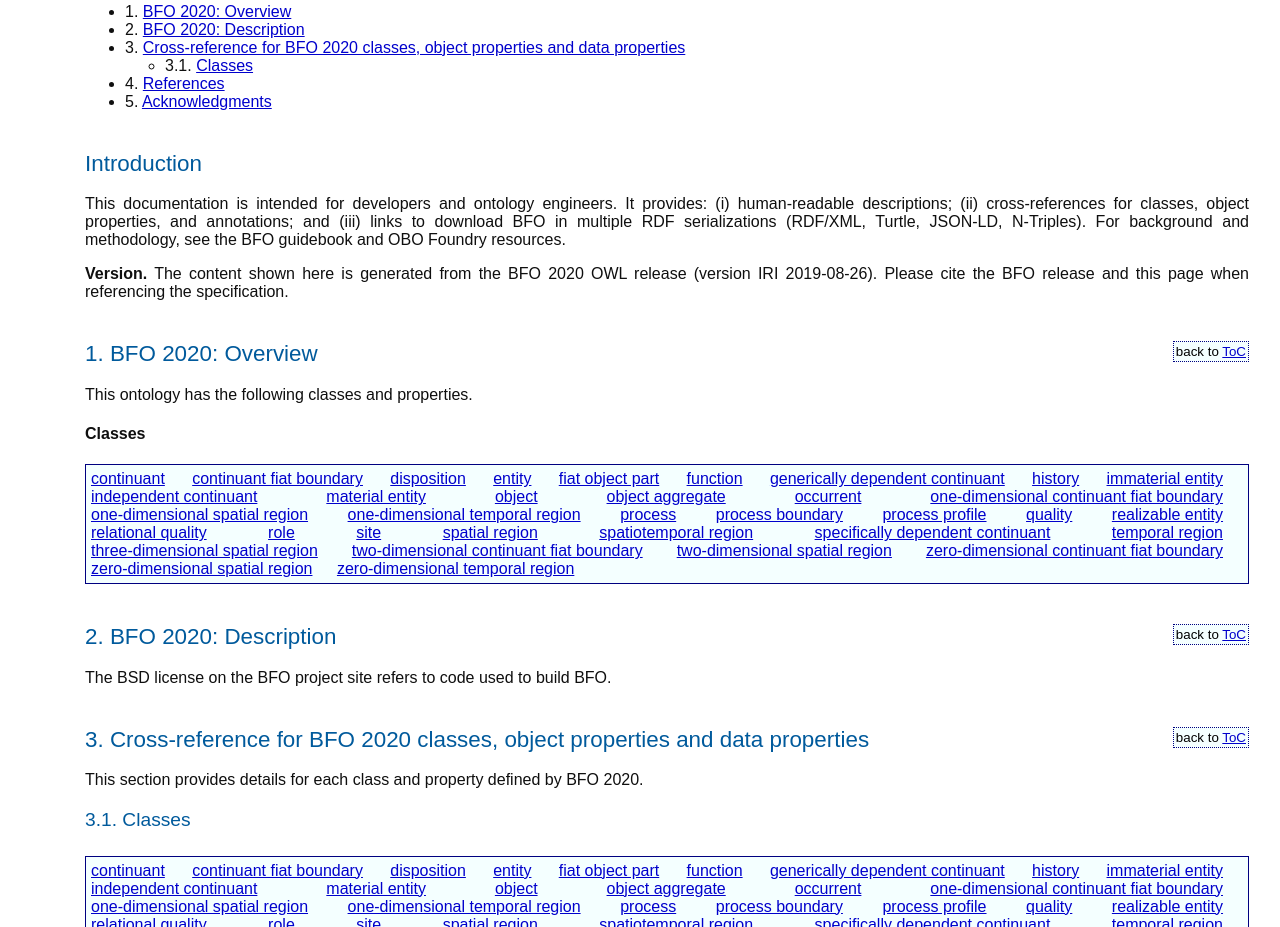
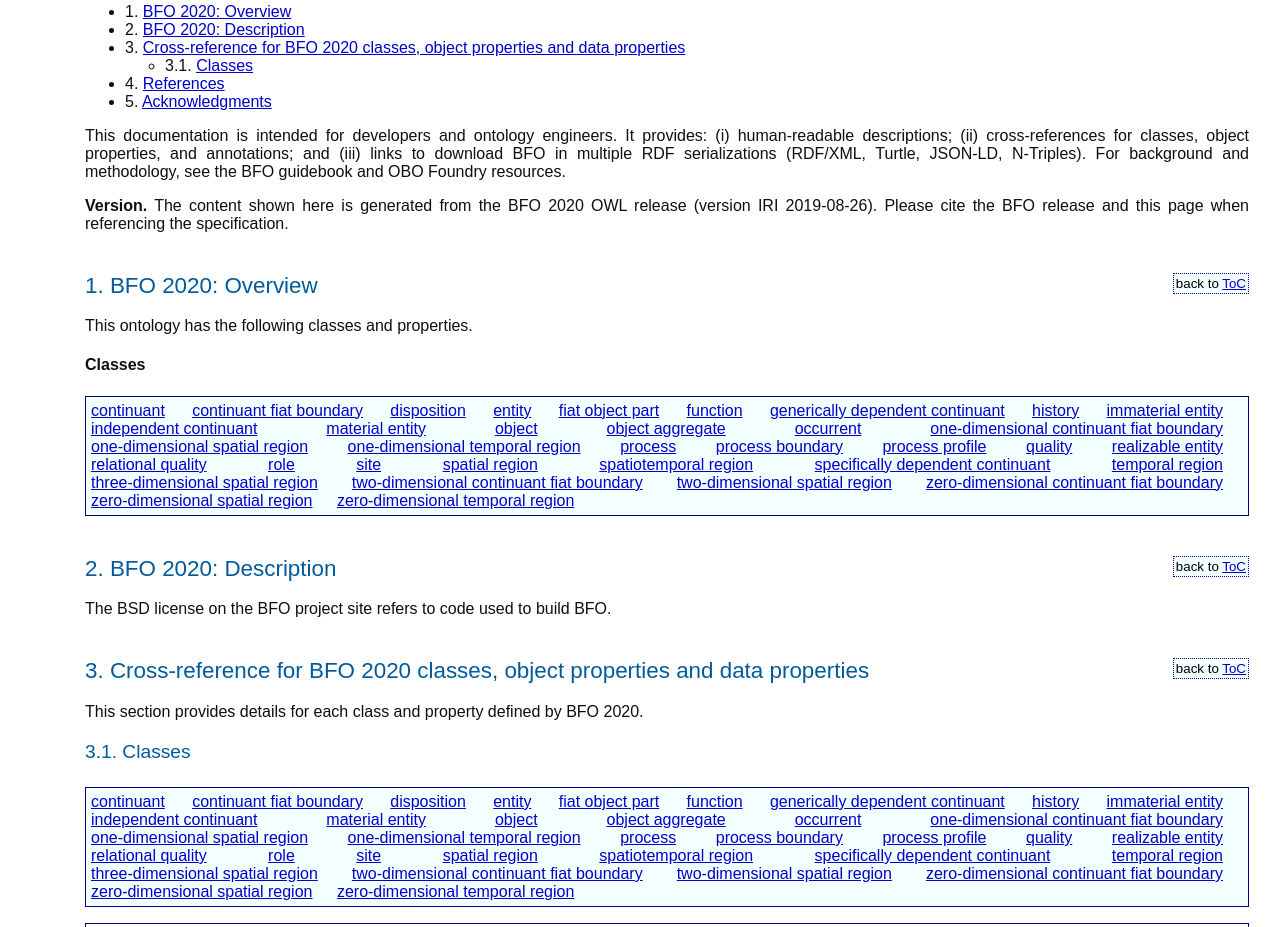
Before and after one commit to tinazunner/bfo-2020-docs, a plain HTML site: page bfo-2020/index-en.html in a window 1280 px wide. Shown: the part 1980-2907 px from the top of the page. Drawn offline with Linux system fonts and the light colour scheme.

Commit message:
Remove duplicate Introduction header

```diff
--- a/bfo-2020/index-en.html
+++ b/bfo-2020/index-en.html
@@ -94,8 +94,7 @@ function loadTOC(){
 <span>Ontology Specification Draft</span>
 </div>
 </div>     <div id="abstract"></div>
-<div id="toc"></div>     <h2>Introduction</h2>
-<div id="introduction"></div>
+<div id="toc"></div>     <div id="introduction"></div>
 	  <div id="nstable"></div>
      <div id="overview"></div>
      <div id="description"></div>
```
